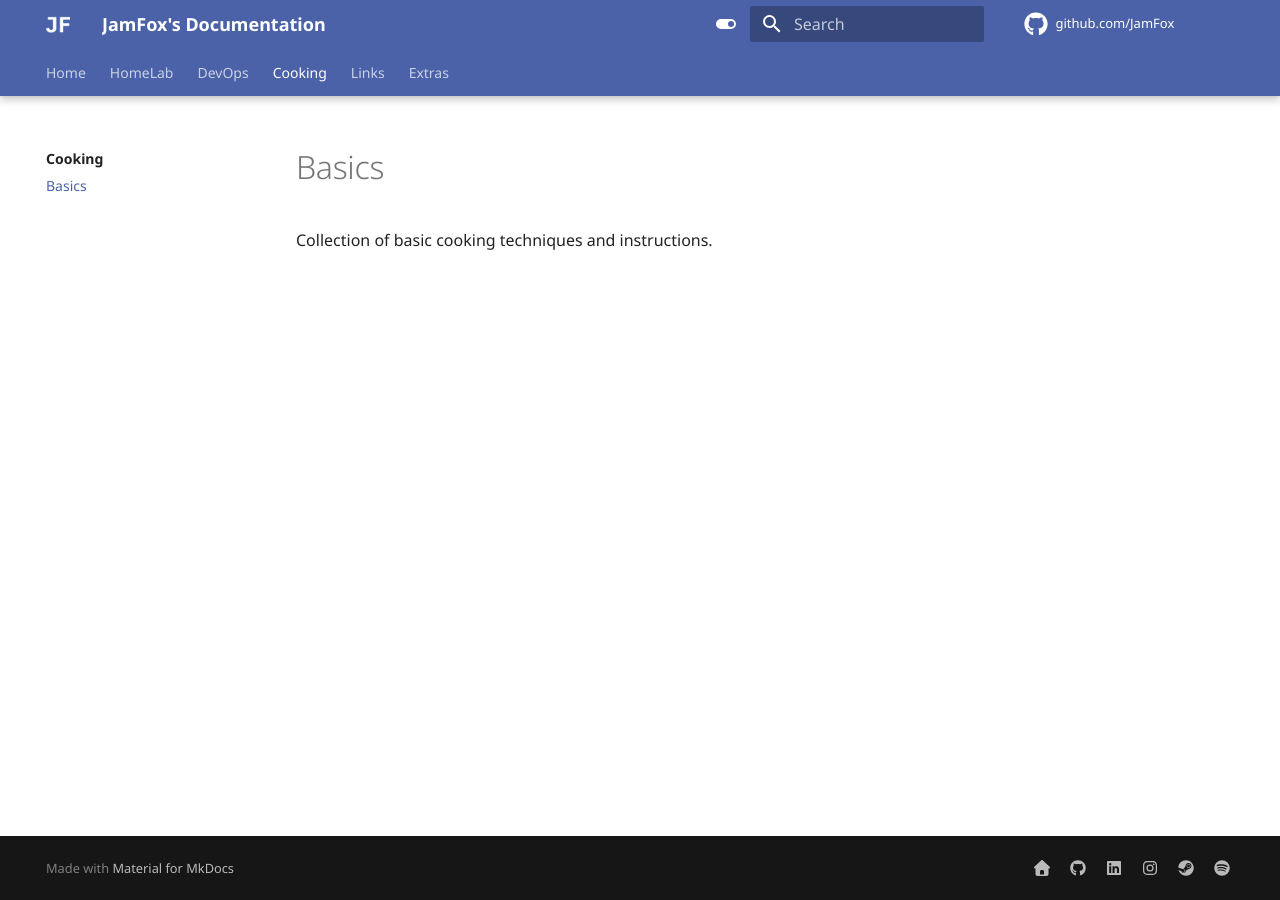
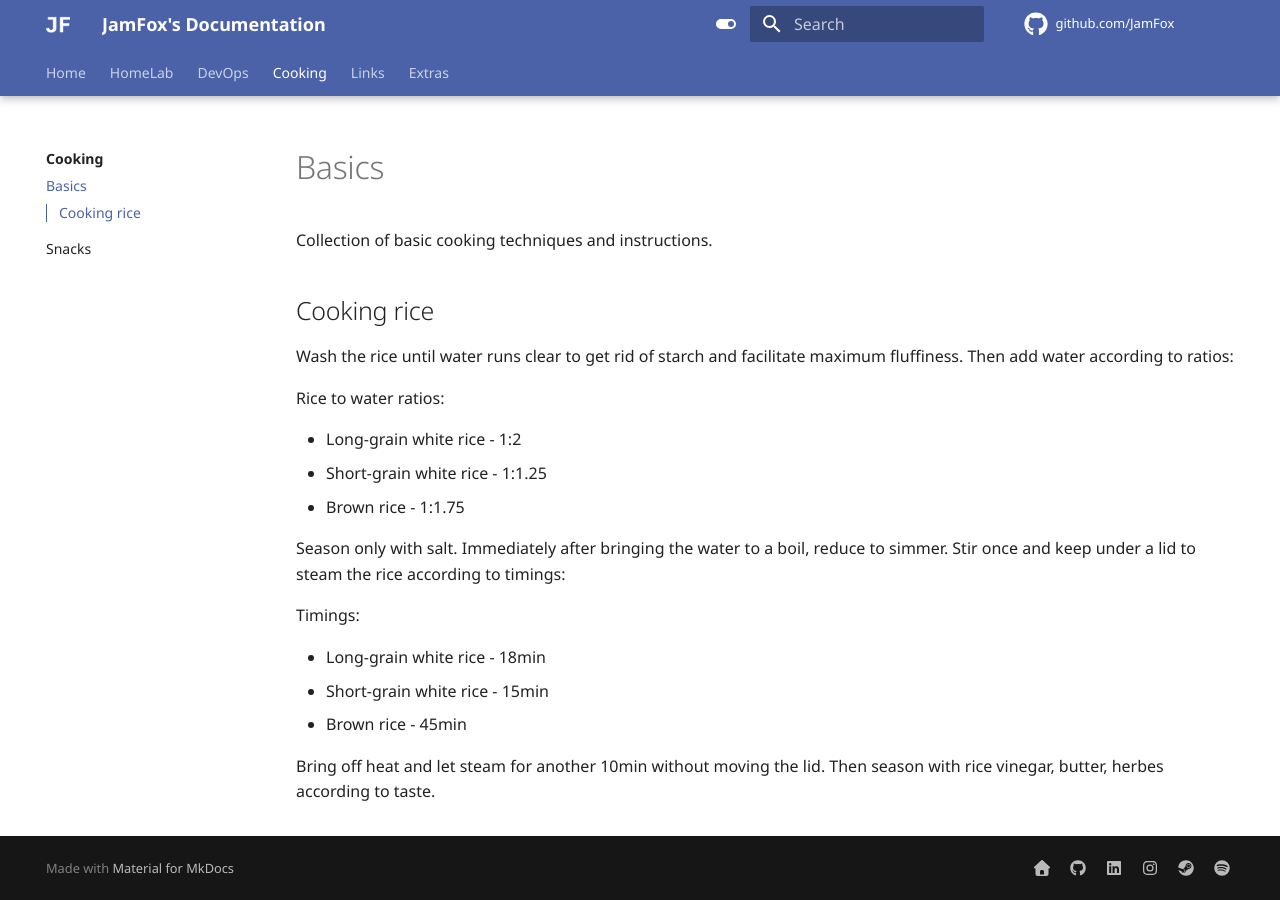
Before and after one commit to JamFox/docs.jamfox.dev, an MkDocs documentation site: the page built from docs/content/cooking/basics.md, in a window 1280 px wide. Built offline with MkDocs 1.6.1 and Material for MkDocs 9.7.7, drawn with Linux system fonts in a browser that asks for light colours; comment, search, counter and statistics services are not loaded.

Commit message:
cooking,other: add snacks and basics, small additions

```diff
--- a/docs/content/cooking/basics.md
+++ b/docs/content/cooking/basics.md
@@ -3,3 +3,23 @@ title: "Basics"
 ---
 
 Collection of basic cooking techniques and instructions.
+
+## Cooking rice
+
+Wash the rice until water runs clear to get rid of starch and facilitate maximum fluffiness. Then add water according to ratios:
+
+Rice to water ratios:
+
+- Long-grain white rice - 1:2
+- Short-grain white rice - 1:1.25
+- Brown rice - 1:1.75
+
+Season only with salt. Immediately after bringing the water to a boil, reduce to simmer. Stir once and keep under a lid to steam the rice according to timings:
+
+Timings:
+
+- Long-grain white rice - 18min
+- Short-grain white rice - 15min
+- Brown rice - 45min
+
+Bring off heat and let steam for another 10min without moving the lid. Then season with rice vinegar, butter, herbes according to taste.
--- a/mkdocs.yml
+++ b/mkdocs.yml
@@ -28,6 +28,7 @@ nav:
   - Cooking:
       - content/cooking/index.md
       - Basics: content/cooking/basics.md
+      - Snacks: content/cooking/snacks.md
   - Links:
       - content/links/index.md
       - Essays & Articles: content/links/essays.md
```
Also changed, not shown: docs/content/cooking/snacks.md (added, +53 -0 lines), docs/content/links/essays.md (+2 -0 lines), docs/content/links/procrastinate.md (+1 -0 lines).
